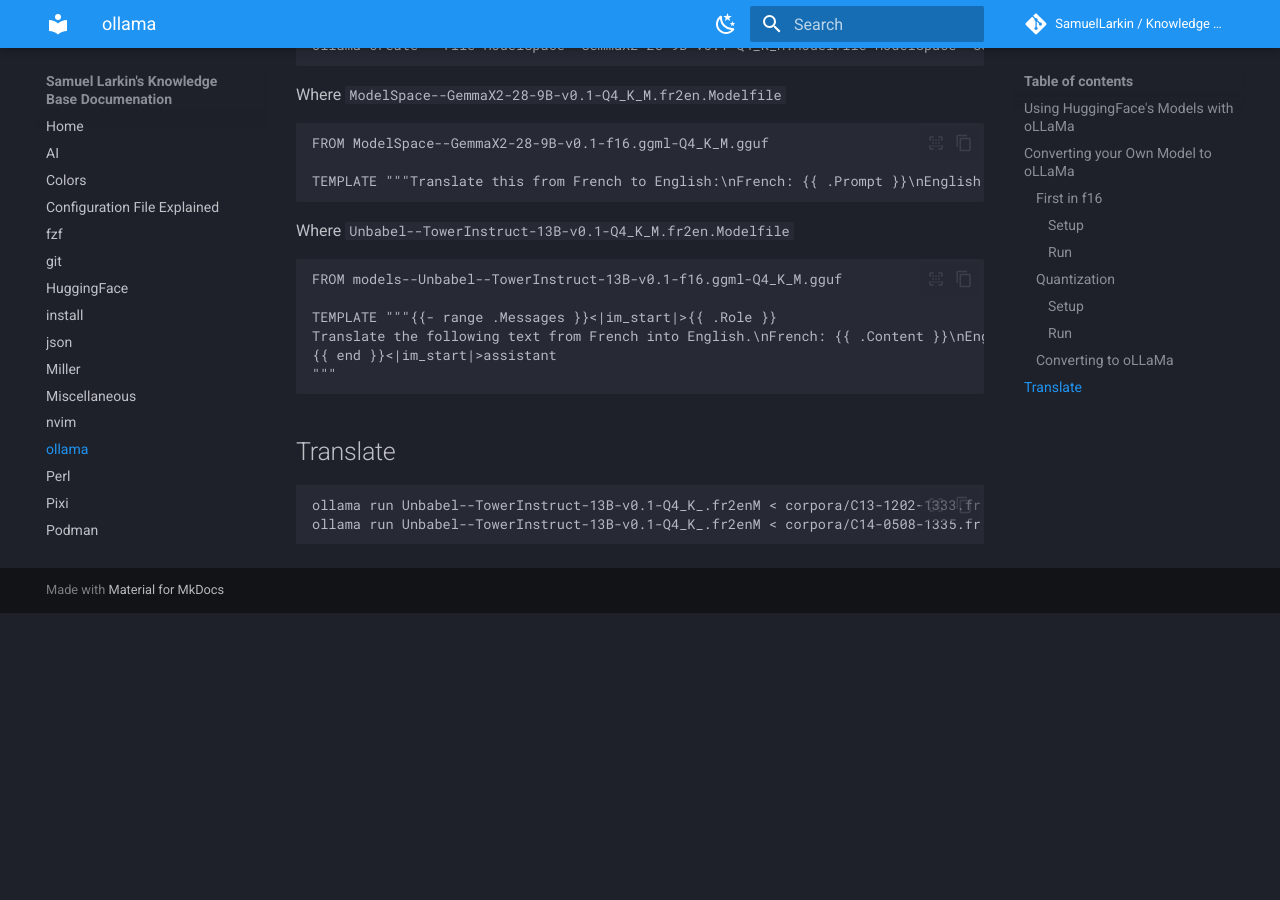
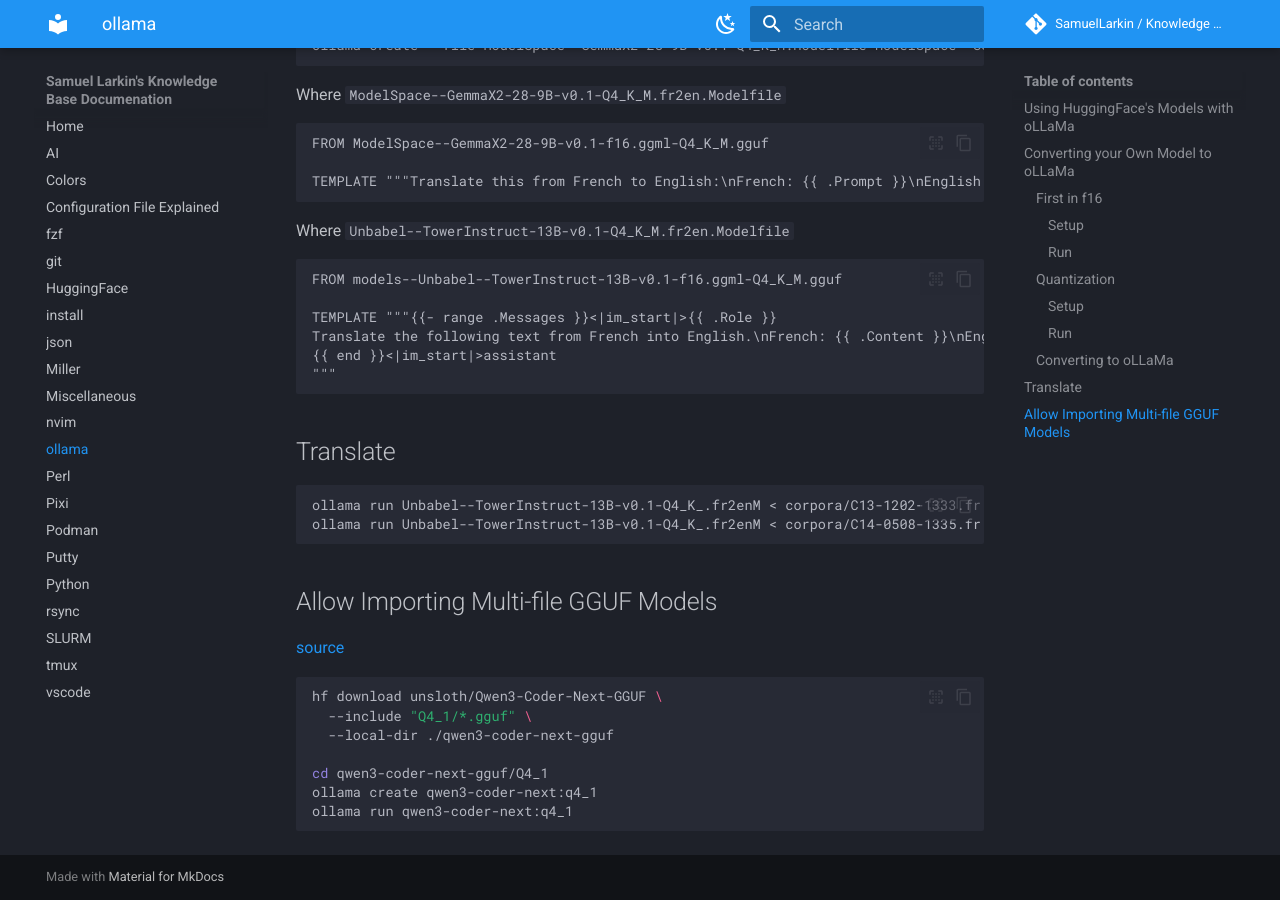
Before and after one commit to SamuelLarkin/kb, an MkDocs documentation site: the page built from docs/ollama.md, in a window 1280 px wide and 900 px high, scrolled down 2148 px. Built offline with MkDocs 1.6.1 and Material for MkDocs 9.7.7, drawn with Linux system fonts in a browser that asks for light colours; comment, search, counter and statistics services are not loaded; the version menu is left out; before the commit the page ends 2761 px from its top, so only the background shows below that.

Commit message:
docs(ollama): Allow Importing Multi-file GGUF Models

````diff
--- a/docs/ollama.md
+++ b/docs/ollama.md
@@ -133,3 +133,17 @@
 ollama run Unbabel--TowerInstruct-13B-v0.1-Q4_K_.fr2enM < corpora/C13-1202-1333.fr
 ollama run Unbabel--TowerInstruct-13B-v0.1-Q4_K_.fr2enM < corpora/C14-0508-1335.fr
 ```
+
+## Allow Importing Multi-file GGUF Models
+
+[source](https://github.com/ollama/ollama/issues/5245)
+
+```sh
+hf download unsloth/Qwen3-Coder-Next-GGUF \
+  --include "Q4_1/*.gguf" \
+  --local-dir ./qwen3-coder-next-gguf
+
+cd qwen3-coder-next-gguf/Q4_1
+ollama create qwen3-coder-next:q4_1
+ollama run qwen3-coder-next:q4_1
+```
````
